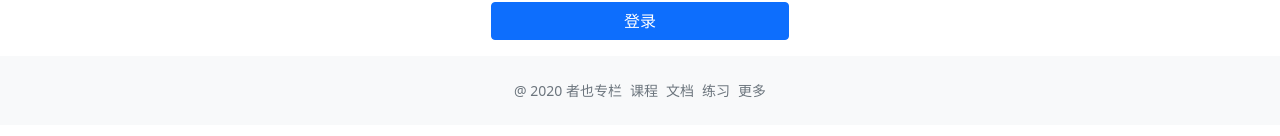
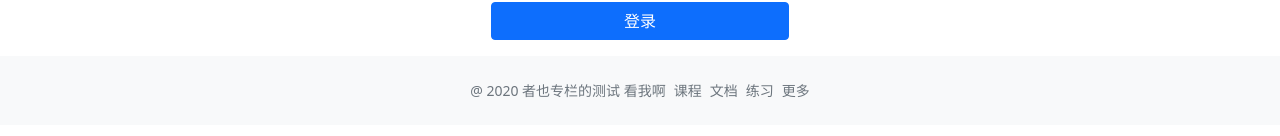
Before and after one commit to 15017662461/zheye, a Vue app: page /login in a window 1280 px wide. Shown: the part 400-536 px from the top of the page. Built offline with nearby package versions, Linux system fonts and the light colour scheme.

Commit message:
feat: 测试提交jenkins

```diff
--- a/src/App.vue
+++ b/src/App.vue
@@ -6,7 +6,7 @@
     <footer class="text-center py-4 text-secondary bg-light mt-6">
       <small>
         <ul class="list-inline mb-0">
-          <li class="list-inline-item">@ 2020 者也专栏</li>
+          <li class="list-inline-item">@ 2020 者也专栏的测试 看我啊</li>
           <li class="list-inline-item">课程</li>
           <li class="list-inline-item">文档</li>
           <li class="list-inline-item">练习</li>
```
Also changed, not shown: 1 other file (tests, documents, lock files or other folders).
